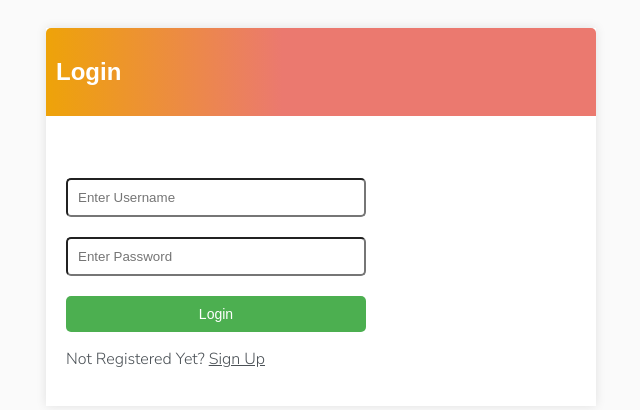
After one commit to FlackoCodes/ToDoApp, a Django app: template TaskPro/templates/login.html in a window 1280 px wide. The commit adds this page. Shown: the top 410 px of the page, without its empty margins (319-959 px from the left). Run offline with Django 3.2, Linux system fonts and the light colour scheme; the template is opened without the code that fills it, so the values that code supplies are empty.

Commit message:
Added final touches

```diff
--- /dev/null
+++ b/TaskPro/static/css/style.css
@@ -0,0 +1,162 @@
+body{
+    background-color : #FAFAFA;
+    font-family: 'Nunito Sans', sans-serif;
+    padding-top : 20px;
+}
+
+.container{
+    max-width : 550px;
+    margin : auto;
+    background-color: #fff;
+    box-shadow: 0px 0px 10px rgba(0, 0, 0, 0.1);
+    -webkit-box-shadow: 0px 0px 10px rgba(0, 0, 0, 0.1);
+}
+
+h1,h2,h3,h4,h5,h6{
+font-family : 'Raleway', sans-serif;
+}
+
+a,p{
+    color: #4b5156;
+}
+
+.header{
+    display: flex;
+    justify-content : space-between;
+    color: #fff;
+    padding: 10px;
+    border-radius : 5px 5px 0 0;
+    background : linear-gradient(90deg, #EEA309 0%, #EB796F 43%, #EB796F 100%);
+}
+
+.header a{
+    color : rgb(247, 247, 247);
+    text-decoration : none;
+}
+
+.task-wrapper{
+    display : flex;
+    align-items: center;
+    justify-content : space-between;
+    padding: 20px;
+    background-color: #fff;
+    border-top : 1px solid rgb(226, 226, 226);
+
+}
+/*
+.task-detail{
+    margin-left: 40px;
+}
+
+.add-task{
+    display : flex;
+    margin-left : 390px;
+}
+*/
+
+.task-title {
+    display : flex;
+}
+
+.task-title a{
+    text-decoration : none;
+    color : #4b1556;
+    margin-left : 10px;
+
+}
+
+.task-complete-icon{
+    height : 20px;
+    width : 20px;
+    background-color : rgb(105, 192, 105);
+    border-radius : 50%;
+}
+
+.task-incomplete-icon{
+    height : 20px;
+    width : 20px;
+    background-color : rgb(218, 218, 218);
+    border-radius : 50%;
+}
+.delete-link{
+    text-decoration : none;
+    font-weight : 900;
+    color : #cf4949;
+    font-size : 22px;
+    line-height : 0;
+
+}
+
+#search-form{
+   display : flex;
+   justify-content : space-between;
+   align-items : center;
+   padding : 10px;
+}
+
+.add-task{
+    color : #FFC0CB;
+    text-decoration : none;
+    /* font-size : 42px; */
+    text-shadow : 1px 1px #81413b;
+}
+
+input[type=text],
+input[type=password],
+textarea{
+    border : 1px solid # EB796F;
+    border-radius : 5px;
+    padding : 10px;
+    width : 90%;
+    margin-top: 20px;
+    max-width: 300px;
+    box-sizing: border-box;
+}
+
+
+label{
+    padding-top : 10px !important;
+    display : block;
+}
+.button {
+     border : 1px solid # EB796F;
+     background-color : #FAFAFA;
+     color : #EB796F;
+     padding : 10px;
+     font-size : 14px;
+     border-radius : 5px;
+     cursor : pointer;
+     text-decoration : none;
+}
+
+.card-body{
+    padding : 20px;
+}
+
+.btn-signin{
+  display: block;
+  margin-top: 20px;
+  padding: 10px;
+  background-color: #4CAF50;
+  color: white;
+  border: none;
+  border-radius: 5px;
+  width: 100%;
+  max-width: 300px;
+  box-sizing: border-box;
+}
+
+.search-btn{
+  display: block;
+  margin-top: 20px;
+  padding: 6px 12px;
+  font-size: 16px;
+  border-radius: 5px;
+  width: 100%;
+  max-width: 300px;
+  box-sizing: border-box;
+}
+
+.button:hover {
+  background-color: #f5f5f5;
+}
--- /dev/null
+++ b/TaskPro/templates/login.html
@@ -0,0 +1,33 @@
+{% extends 'main.html' %}
+
+{% block content %}
+
+<div class="header">
+  <h2>Login</h2>
+</div>
+
+<div class="card-body">
+  <form action="" method="POST" >
+  {% csrf_token %}
+
+    <br>
+  <input type="text"  name = "username" placeholder="Enter Username" >
+
+    <br>
+
+  <input type="password" name = "password" placeholder="Enter Password">
+
+
+
+  <input class="button btn-signin" type="submit" name = "submit" value="Login">
+
+</form>
+
+  <p>Not Registered Yet? <a href="{% url 'sign-up' %}">Sign Up</a></p>
+
+
+
+</div>
+
+
+{% endblock content %}
--- /dev/null
+++ b/TaskPro/templates/main.html
@@ -0,0 +1,27 @@
+<!DOCTYPE html>
+<html lang="en">
+<head>
+
+    {% load static  %}
+
+    <meta charset="UTF-8">
+    <title>To Do App</title>
+    <link rel="stylesheet" href="{% static 'css/style.css'  %}">
+    <link rel="preconnect" href="https://fonts.googleapis.com">
+    <link rel="preconnect" href="https://fonts.gstatic.com" crossorigin>
+    <link href="https://fonts.googleapis.com/css2?family=Nunito+Sans:wght@300&display=swap" rel="stylesheet">
+</head>
+
+
+
+<body>
+
+    <div class="container">
+
+        {% block content %}
+
+    </div>
+
+  {% endblock content  %}
+</body>
+</html>
--- a/ToDoApp/settings.py
+++ b/ToDoApp/settings.py
@@ -38,6 +38,7 @@ INSTALLED_APPS = [
     'django.contrib.messages',
     'django.contrib.staticfiles',
     'TaskPro',
+    'bootstrap_datepicker_plus',
 ]
 
 MIDDLEWARE = [
@@ -112,6 +113,7 @@ USE_I18N = True
 
 USE_TZ = True
 
+LOGIN_URL = 'login'
 
 # Static files (CSS, JavaScript, Images)
 # https://docs.djangoproject.com/en/4.2/howto/static-files/
```
Also changed, not shown: TaskPro/forms.py (+58 -0 lines), TaskPro/templates/TaskPro/task_list.html (+73 -25 lines), TaskPro/templates/create_task.html (added, +24 -0 lines), TaskPro/templates/register.html (added, +26 -0 lines), TaskPro/templates/task_detail.html (+10 -4 lines), TaskPro/templates/update.html (added, +16 -0 lines), TaskPro/urls.py (+9 -1 lines), TaskPro/views.py (+73 -6 lines), ToDoApp/urls.py (+0 -16 lines), TaskPro/models.py (line endings or trailing spaces), db.sqlite3.
